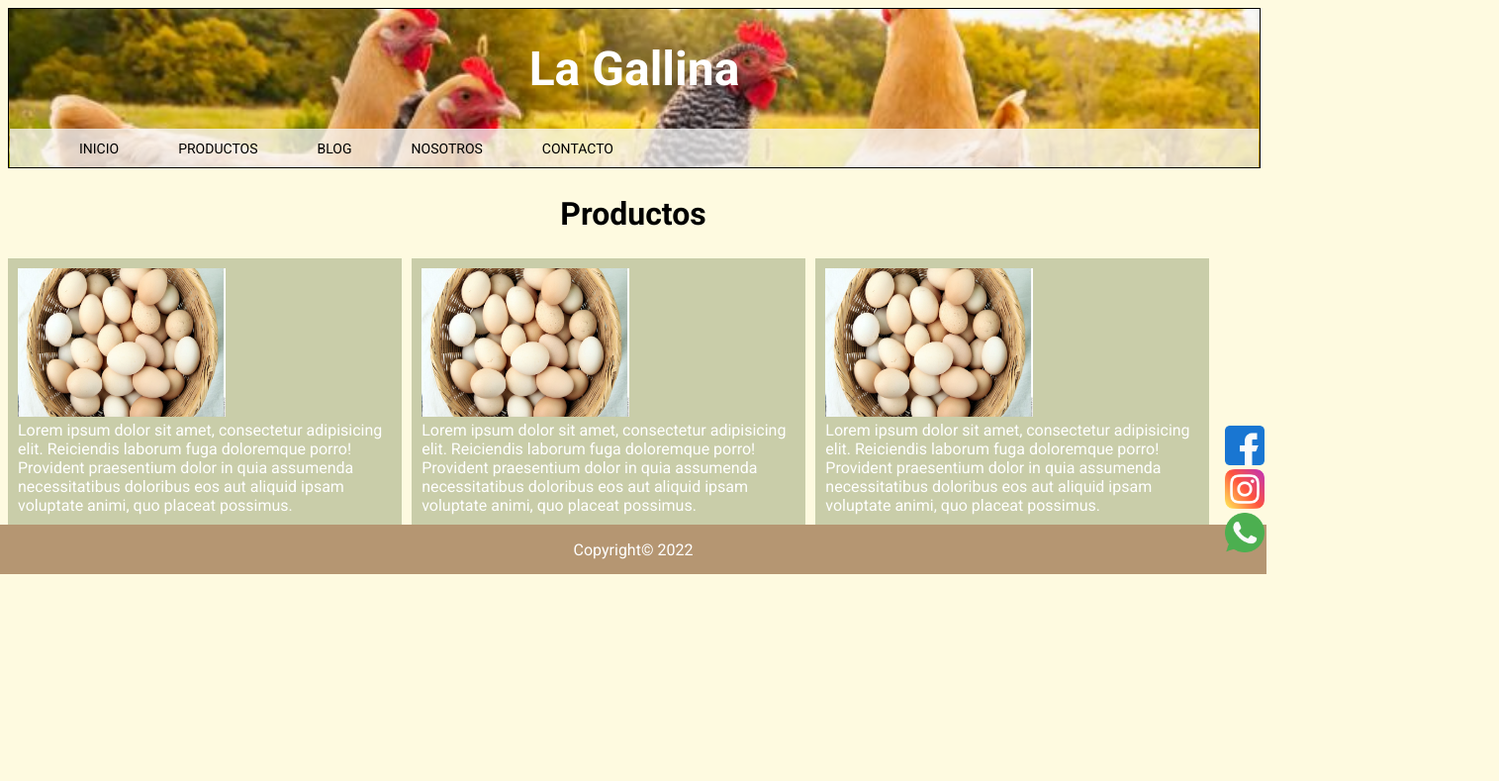
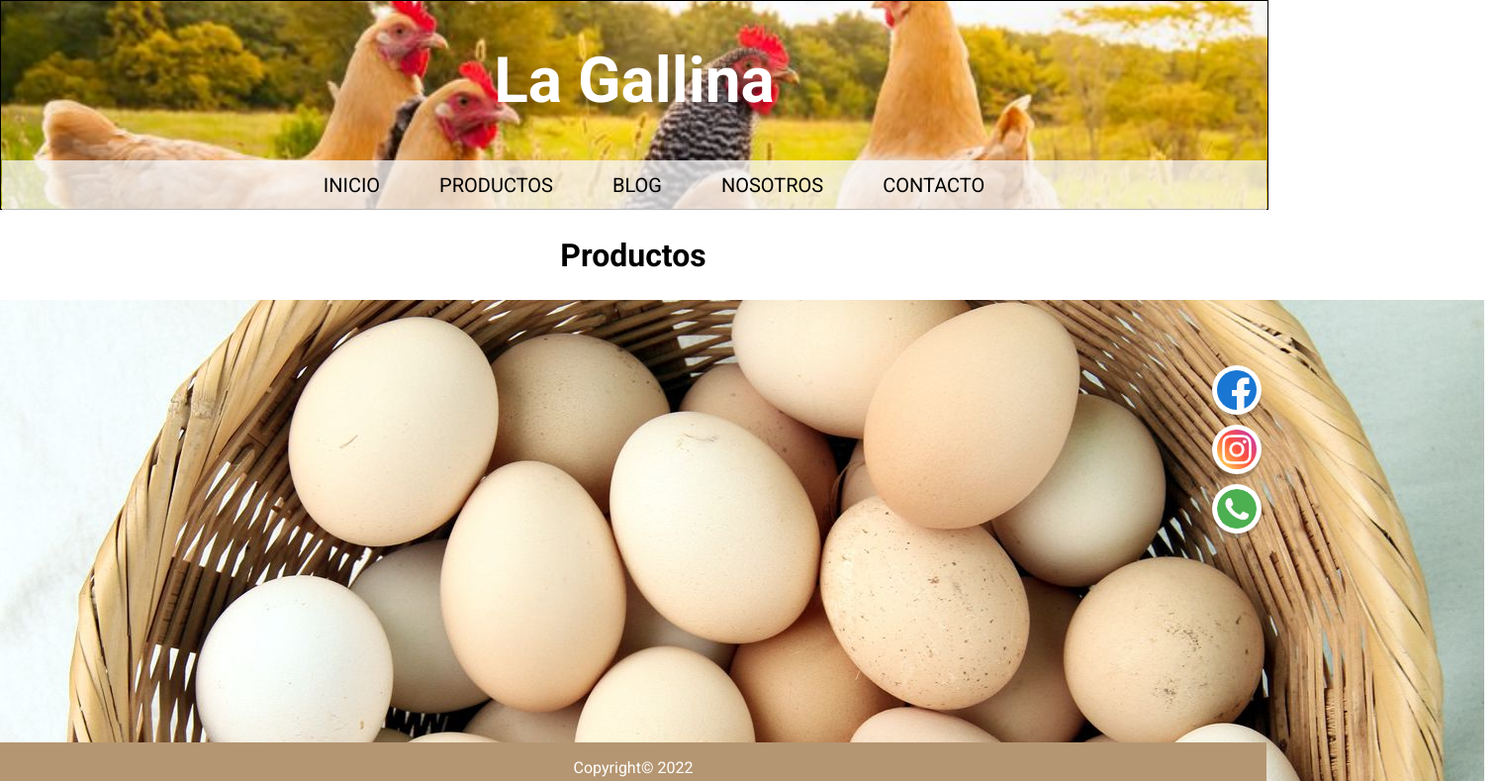
Before and after one commit to Dacelisl/laGallina, a plain HTML site: page paginas/productos.html in a window 1280 px wide. Shown: the top 789 px of the page at 99% size, 1515 px wide, since content can reach past the window. Drawn offline with Linux system fonts and the light colour scheme.

Commit message:
modificacion de header, footer y redes

```diff
--- a/css/style.css
+++ b/css/style.css
@@ -1,14 +1,27 @@
+/* generales */
 html {
   font-family: "Roboto", sans-serif;
   width: 100%;
-  background-color: #fefae0;
+  min-height: 100%;
+  position: relative;
+  background-color: #ffffff;
 }
+p{
+  text-align: justify;
+}
+a{
+  text-decoration: none;
+}
+body{
+  display: contents;
+}
+/* contenedor imagen principal */
 .contenedor {
   display: inline-block;
   position: relative;
   text-align: center;
   width: 100%;
-  height: 160px;
+  height: 210px;
   border: 1px solid black;
   background-image: url(/media/log_gallinas.jpg);
   background-repeat: no-repeat;
@@ -16,14 +29,17 @@ html {
   background-position-x: center;
   background-position-y: 25%;
 }
+/* titulo principal */
 #titulo {
   position: relative;
   color: white;
-  font-size: 3rem;
+  font-size: 4rem;
 }
+/* barra de navegacion */
 nav {
   margin: 1px;
   background: #f9f9f9bf;
+  display: flex;
 }
 .menuItems {
   list-style: none;
@@ -31,19 +47,18 @@ nav {
   margin: auto;
   text-align: center;
 }
-li {
-  margin: 10px 30px;
+.menuItems li {
+  margin: 13px 30px;
 }
-a {
+.menuItems a {
   text-decoration: none;
   color: #000000;
-  font-size: 14px;
-  font-weight: 400;
+  font-size: 20px;
   position: relative;
   transition: all 0.5s ease-in-out;
   text-transform: uppercase;
 }
-
+/* articulo principal */
 h2 {
   text-align: center;
   font-style: normal;
@@ -80,6 +95,12 @@ iframe {
   width: auto;
 }
 
+/* estilos lista */
+
+
+
+
+/* estilos Blog */
 .contenedor_productos {
   width: 90%;
   height: 100px;
@@ -88,13 +109,11 @@ iframe {
   color: #fff;
   padding: 20px;
 }
-
 div.contenedor_productos img.izquierda {
   float: left;
   margin-right: 15px;
   margin-bottom: 10px;
 }
-
 div.contenedor_productos img.derecha {
   float: right;
   margin-left: 15px;
@@ -105,28 +124,8 @@ div.contenedor_productos img.derecha {
 }
 
 
-.wrapper {
-  display: grid;
-  width: 90%;
-  grid-template-columns: 35% 35% 35%;
-  grid-gap: 10px;
-  grid-auto-rows: max-content;
-}
 
-
-.contenedor_productos2 {
-  background-color: #c9cda9;
-  color: #fff;
-  padding: 10px;
-}
-
-.contenedor_productos2 img {
-  width: 210px;
-  height: 150px;
-  background-position: center;
-
-}
-
+/* estilos nosotros */
 .parallax {
   background-image: url("../media/granja.jpg");
   height: 100%;
@@ -145,23 +144,80 @@ div.contenedor_productos img.derecha {
   padding: 10px;
 }
 
+/* estilos footer */
 footer {
   height: 50px;
   line-height: 20px;
   background-color: #b59672;
   color: white;
   text-align: center;
-  position: absolute;
   left: 0;
+  bottom: 0px;
+  position: fixed;
   width: 100%;
 }
+footer p{
+  text-align: center;
+}
+
+/* estilos redes  */
 .redes {
+  display: block;
   position: fixed;
   right: 0;
   bottom: 30%;
 }
-.redes img {
+.redes ul{
+  list-style-type: none;
+}
+.redes ul li {
+  margin: 5px;
+  background: rgba(0, 0, 0, 0.18);
+  border-radius: 50%;
+}
+.redes ul li img {
+  padding: 5px;
+  border-radius: 50%;
   width: 40px;
-  display: block;
-  padding: 2px;
+  background: #ffffff;
 }
+.redes ul li img:hover  {
+  background: rgba(0, 0, 0, 0.18);
+  transform: rotate(360deg);
+  transition: all 1s;
+}
+
+/* grids principal */
+.contenedor_principal{
+  display: grid;
+  grid-template-columns: 0.5fr 1fr 1fr 1fr 0.5fr ;
+  grid-template-rows:  0.2fr 1.5fr 0.7fr 0.5fr 0.1fr ;
+  grid-column-gap: 20px;
+  grid-template-areas:
+  "nav nav nav nav nav"
+  ". art art art ."
+  ". corral piso libre ."
+  ". art2 art2 art2 ."
+  "pie pie pie pie pie ";
+}
+.header{
+  grid-area: nav;
+}
+.art_principal{
+  grid-area: art;
+}
+.corral{
+  grid-area: corral;
+}
+.piso{
+  grid-area: piso;
+}
+.aire{
+  grid-area: libre;
+}
+.art2{
+  grid-area: art2;
+}
+.footer{
+  grid-area: pie;
+}
--- a/index.html
+++ b/index.html
@@ -12,13 +12,13 @@
       rel="stylesheet"
     />
     <link rel="stylesheet" href="css/style.css" />
+    <link rel="stylesheet" href="css/style_list.css" />
     <title>La Gallina</title>
   </head>
   <body>
     <header>
       <div class="contenedor">
         <h1 id="titulo">La Gallina</h1>
-        <!-- <img src="media/log_gallinas2.jpg" alt="logo del sitio" /> -->
         <nav>
           <ul class="menuItems">
             <li><a href="index.html">Inicio</a></li>
@@ -51,13 +51,28 @@
       <h3>Testimonios</h3>
       <p>Me gusta mucho esta página.</p>
     </aside>
-    <footer>
+    <footer class="footer">
       <div class="redes">
-        <img src="media/facebook.png" alt="dirigir a facebook" />
-        <img src="media/instagram.png" alt="dirigir a instagram" />
-        <img src="media/whatsapp.png" alt="dirigir a whatsapp" />
+        <ul>
+          <li>
+            <a href="https://www.facebook.com/">
+              <img src="media/facebook.png" alt="dirigir a facebook"
+            /></a>
+          </li>
+          <li>
+            <a href="https://www.instagram.com/">
+              <img src="media/instagram.png" alt="dirigir a instagram"
+            /></a>
+          </li>
+          <li>
+            <a href="https://www.whatsapp.com/"
+              ><img src="media/whatsapp.png" alt="dirigir a whatsapp"
+            /></a>
+          </li>
+        </ul>
       </div>
       <p>Copyright&copy; 2022</p>
     </footer>
-  </body>
+  </div>
+</body>
 </html>
--- a/paginas/productos.html
+++ b/paginas/productos.html
@@ -46,11 +46,25 @@
       </div>
     </section>
 
-    <footer>
+    <footer class="footer">
       <div class="redes">
-        <img src="../media/facebook.png" alt="dirigir a facebook" />
-        <img src="../media/instagram.png" alt="dirigir a instagram" />
-        <img src="../media/whatsapp.png" alt="dirigir a whatsapp" />
+        <ul>
+          <li>
+            <a href="https://www.facebook.com/">
+              <img src="../media/facebook.png" alt="dirigir a facebook"
+            /></a>
+          </li>
+          <li>
+            <a href="https://www.instagram.com/">
+              <img src="../media/instagram.png" alt="dirigir a instagram"
+            /></a>
+          </li>
+          <li>
+            <a href="https://www.whatsapp.com/"
+              ><img src="../media/whatsapp.png" alt="dirigir a whatsapp"
+            /></a>
+          </li>
+        </ul>
       </div>
       <p>Copyright&copy; 2022</p>
     </footer>
```
Also changed, not shown: paginas/blog.html (+18 -4 lines), paginas/contacto.html (+18 -4 lines), paginas/nosotros.html (+18 -5 lines).
